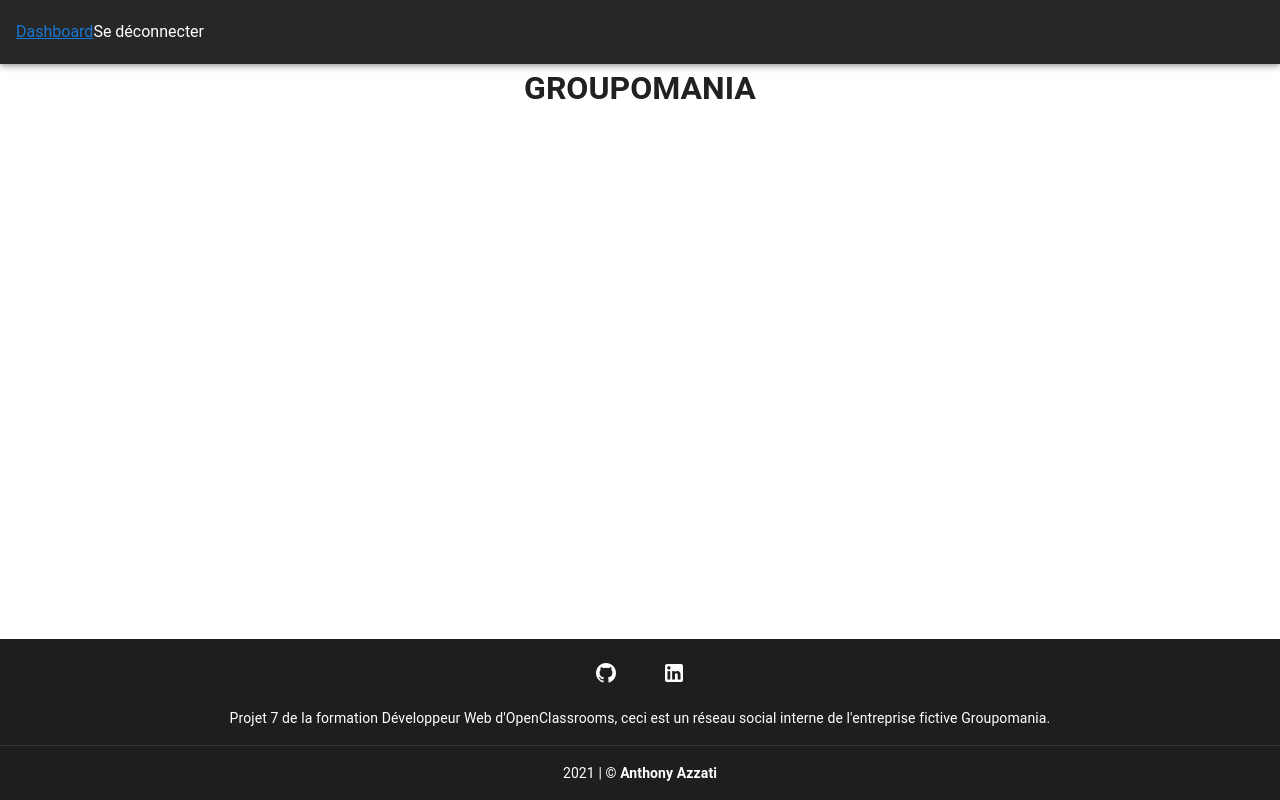
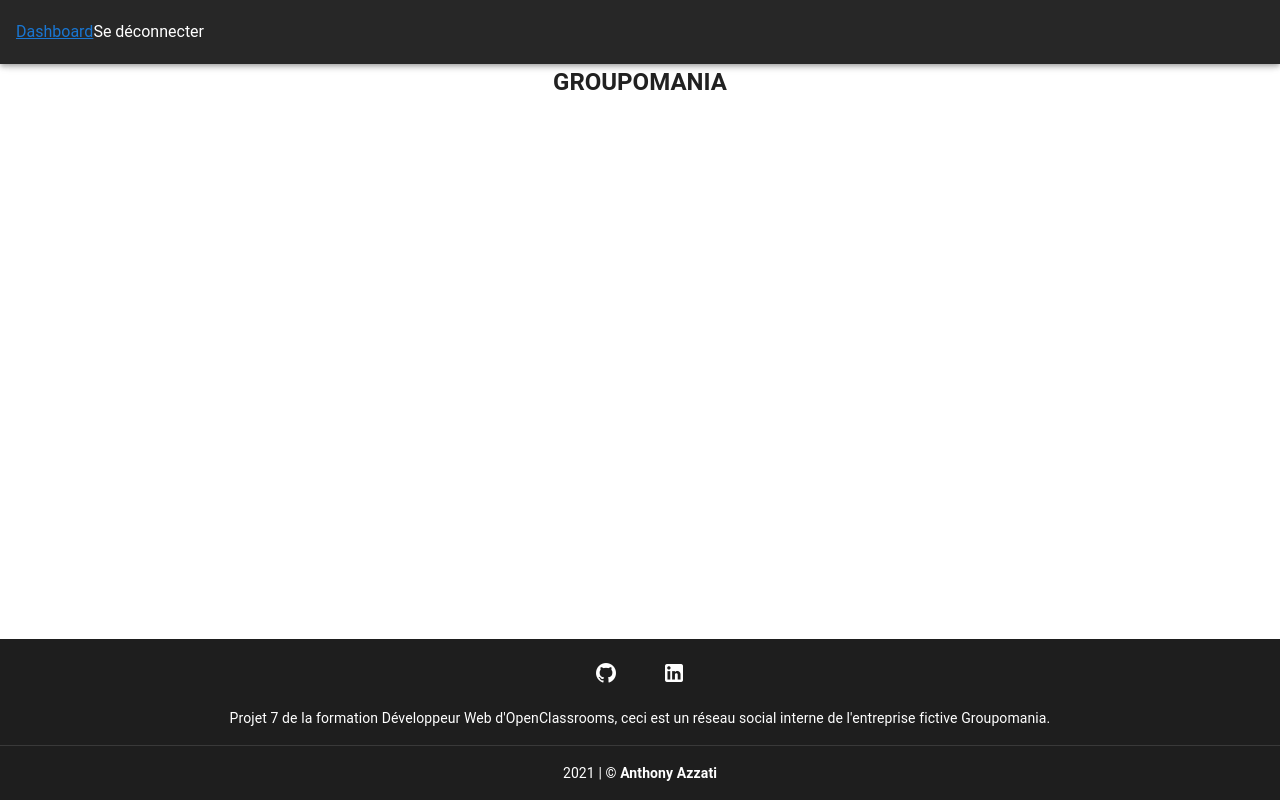
Before and after one commit to AnthonyAzzati/AnthonyAzzati_7_05052021, a Vue app: page /dashboard in a window 1280 px wide. Built offline with nearby package versions, Linux system fonts and the light colour scheme; sample sign-in values are in the browser's storage.

Commit message:
feat(front): Création de la page "Dashboard"
Page principale, les posts apparaîtront ici, le nom de celle-ci sera modifiée.

```diff
--- a/src/views/Dashboard.vue
+++ b/src/views/Dashboard.vue
@@ -1,6 +1,6 @@
 <template>
   <div>
-    <h1>GROUPOMANIA</h1>
+    <h2>GROUPOMANIA</h2>
   </div>
 </template>
 
```
